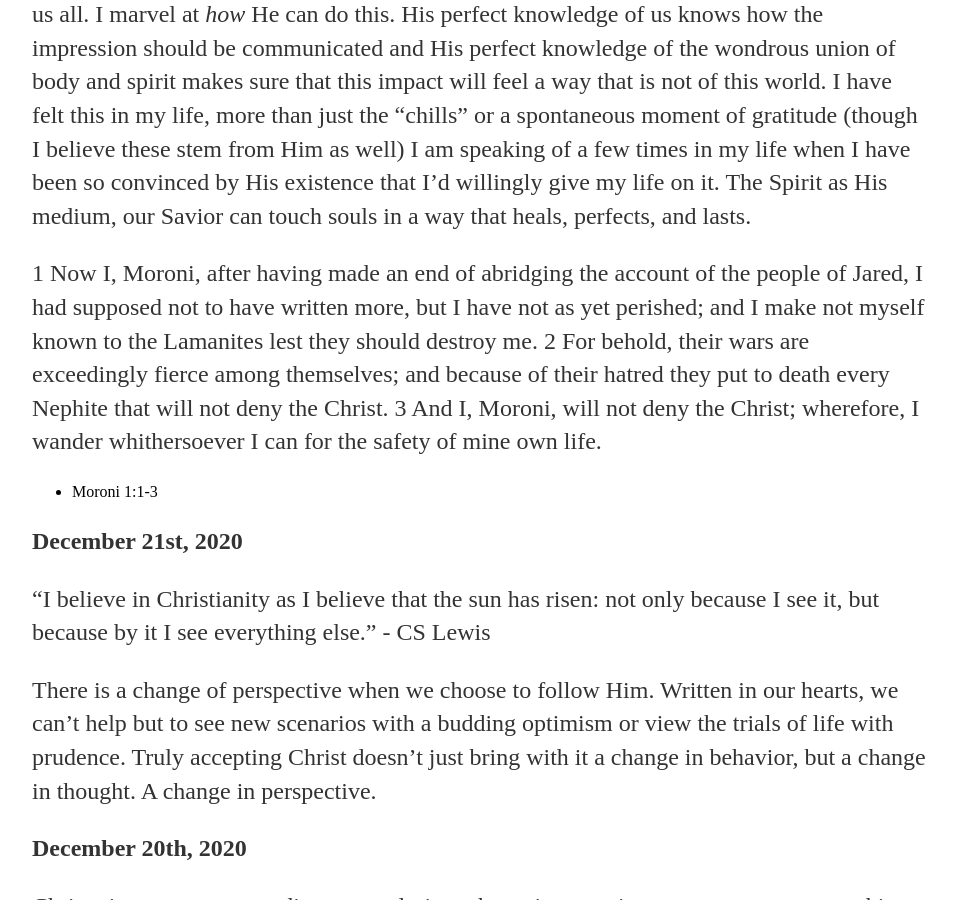
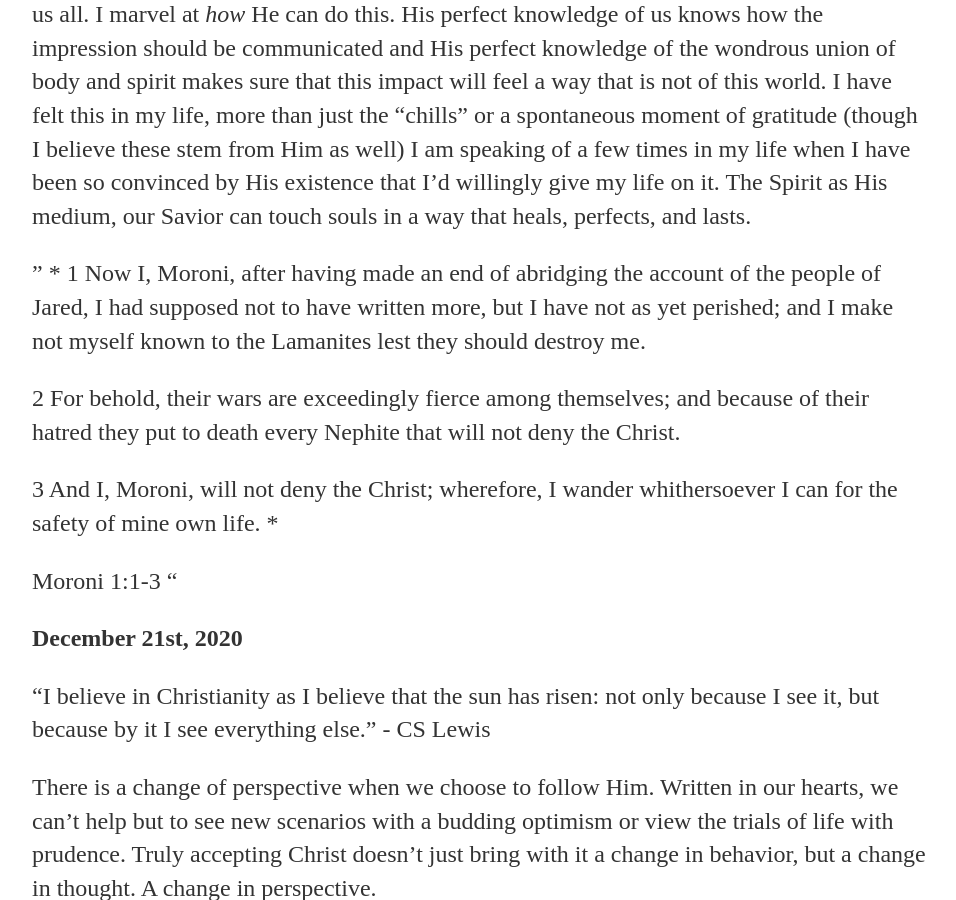
Before and after one commit to huntermaxfield/huntermaxfield.github.io, a Jekyll site: the page built from _posts/2020-12-01-christmas-posts-2020.md, in a window 1280 px wide and 900 px high, scrolled down 415 px. Shown: the whole window, without its empty margins (160-1116 px from the left). Built offline with Jekyll 4.4.1, drawn with Linux system fonts in a browser that asks for light colours.

Commit message:
formatting changes

```diff
--- a/_posts/2020-12-01-christmas-posts-2020.md
+++ b/_posts/2020-12-01-christmas-posts-2020.md
@@ -7,11 +7,17 @@ title: "My Thoughts on Christ"
 
 The impressions of the Spirit leave an indelible impact on the soul.  Though our spirituality is fluid as the tides, there are moments in life that we will remember as divine.  These moments end up being an anchor to souls, able to conquer the temptation or imperfections that poke at us all.  I marvel at *how* He can do this.  His perfect knowledge of us knows how the impression should be communicated and His perfect knowledge of the wondrous union of body and spirit makes sure that this impact will feel a way that is not of this world.  I have felt this in my life, more than just the "chills" or a spontaneous moment of gratitude (though I believe these stem from Him as well) I am speaking of a few times in my life when I have been so convinced by His existence that I'd willingly give my life on it.  The Spirit as His medium, our Savior can touch souls in a way that heals, perfects, and lasts.
 
+"
+*
 1 Now I, Moroni, after having made an end of abridging the account of the people of Jared, I had supposed not to have written more, but I have not as yet perished; and I make not myself known to the Lamanites lest they should destroy me.
+
 2 For behold, their wars are exceedingly fierce among themselves; and because of their hatred they put to death every Nephite that will not deny the Christ.
+
 3 And I, Moroni, will not deny the Christ; wherefore, I wander whithersoever I can for the safety of mine own life.
+*
 
-- Moroni 1:1-3
+Moroni 1:1-3
+"
 
 
 
```
